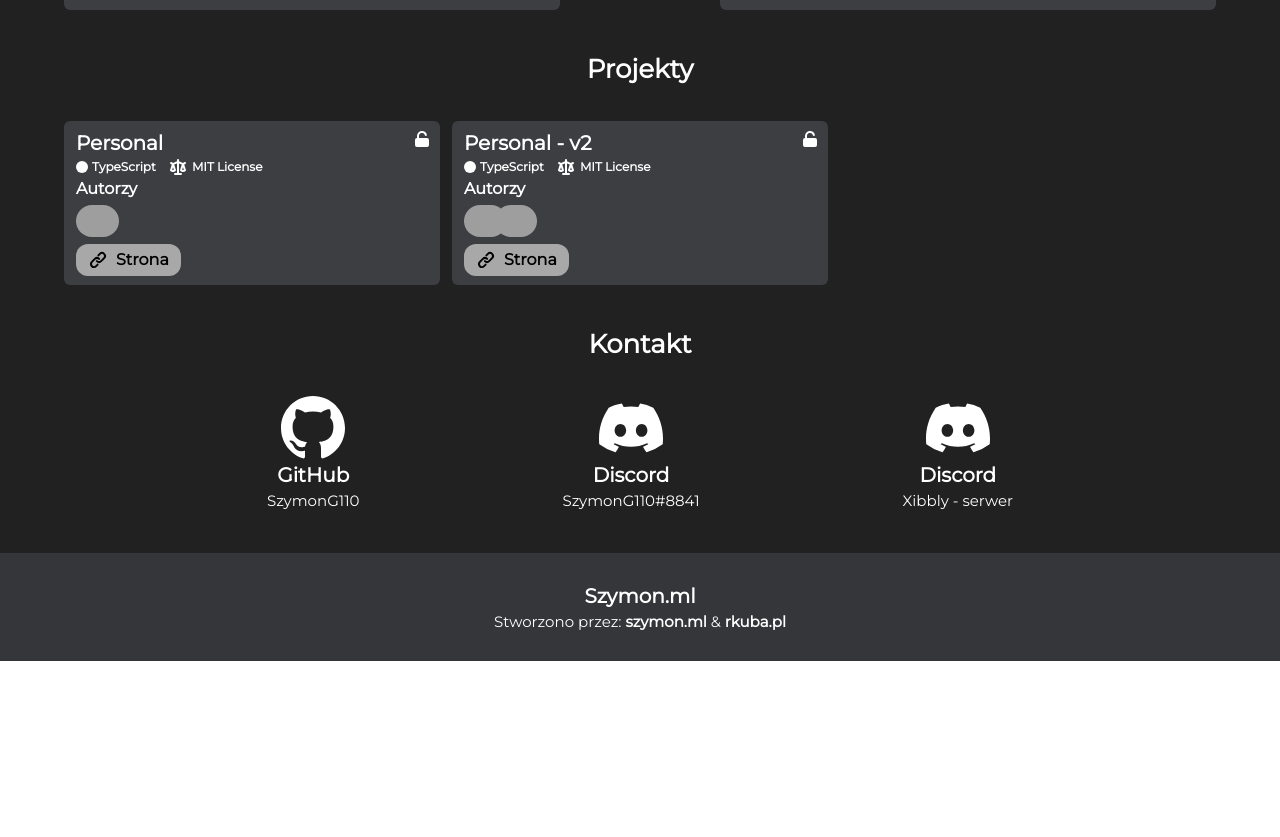
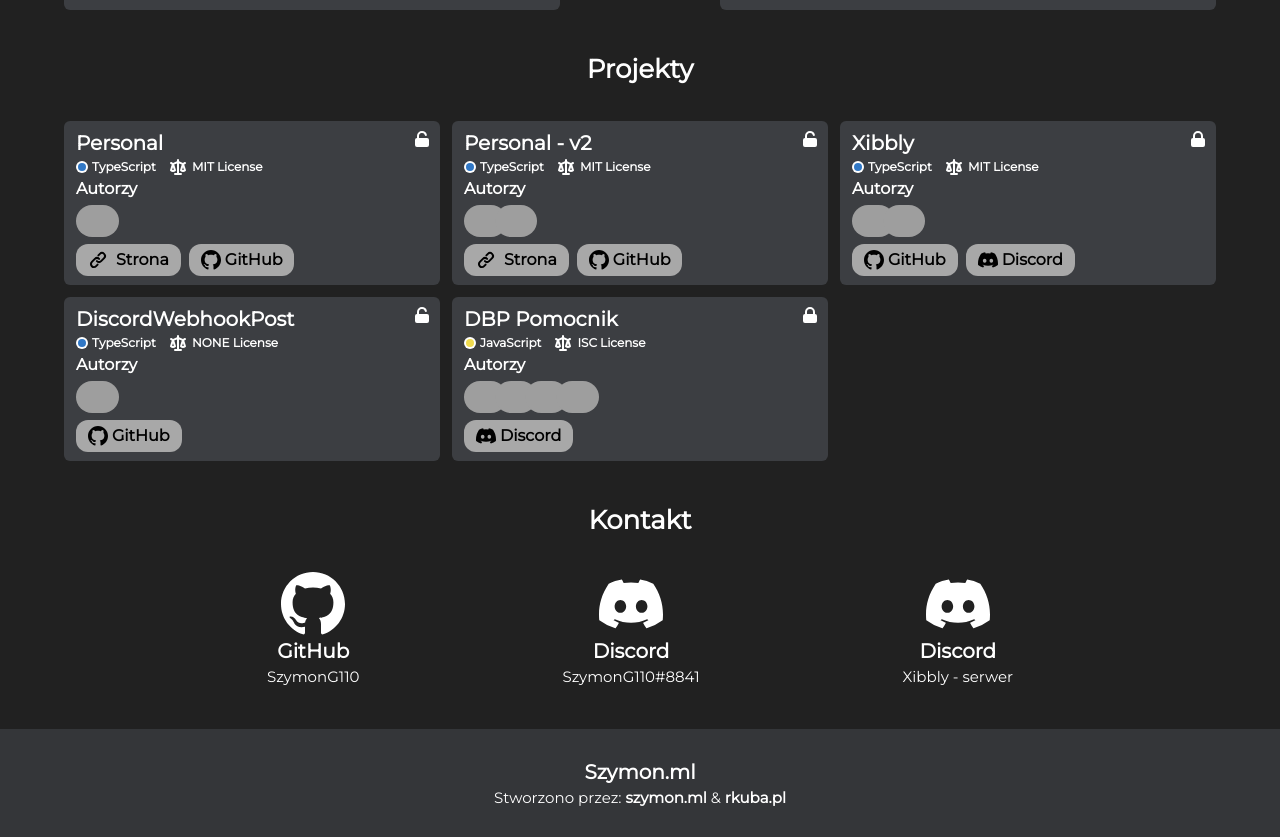
Before and after one commit to SzymonG110/personal-v2, a React (Vite) app: page / in a window 1280 px wide. Shown: the part 1033-1870 px from the top of the page. Before the commit the page ends 1694 px from the top, so only its background shows below. Built offline with nearby package versions, Linux system fonts and the light colour scheme; grey boxes are pictures that could not be loaded.

Commit message:
fix links and full project json

```diff
--- a/src/assets/projects.json
+++ b/src/assets/projects.json
@@ -2,13 +2,17 @@
     "avatars": {
 
         "SzymonG110#8841": "https://cdn.discordapp.com/avatars/548255235823501322/a_03c9a3316860945e9eddfc6ec0f3cd51.gif",
-        "rkubapl#0556": "https://cdn.discordapp.com/avatars/494017032283619329/4c231a6e4a07f203f22351dc2314d263.png"
+        "rkubapl#0556": "https://cdn.discordapp.com/avatars/494017032283619329/4c231a6e4a07f203f22351dc2314d263.png",
+        "Mateusz#4711": "https://cdn.discordapp.com/avatars/395266229436153868/a_4f8b6f09e9fc953e57d3f73aa69ff3f3.gif",
+        "Dezet#2715": "https://cdn.discordapp.com/avatars/682632445396254882/7bf58cc8e67f5fb23e55e8147d07b199.png",
+        "Pacio#1414": "https://cdn.discordapp.com/avatars/589457062971572225/a_04786e52ece2967ab53f66c7220fc585.gif"
 
     },
 
     "langs": {
 
-        "TypeScript": "#3178C6"
+        "TypeScript": "#3178C6",
+        "JavaScript": "#F0DB4F"
 
     },
 
@@ -52,6 +56,64 @@
                     "url": "https://github.com/SzymonG110/personal-v2"
                 }
             ]
+        },
+
+        {
+            "public": false,
+            "title": "Xibbly",
+            "lang": "TypeScript",
+            "license": "MIT",
+            "authors": [
+                "SzymonG110#8841",
+                "Mateusz#4711"
+            ],
+            "links": [
+                {
+                    "name": "GitHub",
+                    "url": "https://github.com/Xibbly"
+                },
+
+                {
+                    "name": "Discord",
+                    "url": "https://discord.gg/89gxvAP"
+                }
+            ]
+        },
+
+        {
+            "public": true,
+            "title": "DiscordWebhookPost",
+            "lang": "TypeScript",
+            "license": "NONE",
+            "authors": [
+                "SzymonG110#8841"
+            ],
+            "links": [
+                {
+                    "name": "GitHub",
+                    "url": "https://github.com/SzymonG110/DiscordWebhookPost"
+                }
+            ]
+        },
+
+        {
+            "public": false,
+            "title": "DBP Pomocnik",
+            "lang": "JavaScript",
+            "license": "ISC",
+            "authors": [
+                "Dezet#2715",
+                "Mateusz#4711",
+                "SzymonG110#8841",
+                "Pacio#1414"
+            ],
+            "links": [
+                {
+                    "name": "Discord",
+                    "url": "https://discord.gg/d7u7bsjzQ5"
+                }
+            ]
+
         }
     ]
 }
--- a/src/components/ProjectCard.tsx
+++ b/src/components/ProjectCard.tsx
@@ -46,7 +46,7 @@
 
     }
 
-    links(): JSX.Element | undefined {
+    links(): JSX.Element[] {
 
         const Page =
             <svg xmlns="http://www.w3.org/2000/svg" className="h-5 w-5 mr-2" viewBox="0 0 20 20" fill="currentColor">
@@ -63,8 +63,7 @@
                 <path d="M12 0c-6.626 0-12 5.373-12 12 0 5.302 3.438 9.8 8.207 11.387.599.111.793-.261.793-.577v-2.234c-3.338.726-4.033-1.416-4.033-1.416-.546-1.387-1.333-1.756-1.333-1.756-1.089-.745.083-.729.083-.729 1.205.084 1.839 1.237 1.839 1.237 1.07 1.834 2.807 1.304 3.492.997.107-.775.418-1.305.762-1.604-2.665-.305-5.467-1.334-5.467-5.931 0-1.311.469-2.381 1.236-3.221-.124-.303-.535-1.524.117-3.176 0 0 1.008-.322 3.301 1.23.957-.266 1.983-.399 3.003-.404 1.02.005 2.047.138 3.006.404 2.291-1.552 3.297-1.23 3.297-1.23.653 1.653.242 2.874.118 3.176.77.84 1.235 1.911 1.235 3.221 0 4.609-2.807 5.624-5.479 5.921.43.372.823 1.102.823 2.222v3.293c0 .319.192.694.801.576 4.765-1.589 8.199-6.086 8.199-11.386 0-6.627-5.373-12-12-12z" />
             </svg>
 
-        for (const link of this.props.links)
-            return (
+        return this.props.links.map(link =>
             <a className='bg-[#A8A8A8] text-black rounded-xl inline-flex items-center px-3 py-1 hover:bg-[#dadada] duration-500' href={link.url}>
                 {link.name === 'Strona' && Page}
                 {link.name === 'Discord' && Discord}
@@ -86,7 +85,7 @@
                 <div>
                     <h4 className='flex items-center text-xs'>
                         <div className='bg-[#ffffff] h-3 w-3 rounded-full flex justify-center items-center mr-1'>
-                            <div className={`bg-[${this.props.language.color}] h-2 w-2 rounded-full`} />
+                            <div className={`bg-[${this.props.language.color}] h-2 w-2 rounded-full`} style={{ background: this.props.language.color }} />
                         </div>
                         {this.props.language.name}
                         <svg xmlns="http://www.w3.org/2000/svg" className="h-5 w-5 ml-3 mr-1" viewBox="0 0 20 20" fill="currentColor">
@@ -102,7 +101,9 @@
                     </div>
                 </div>
 
+                <div className='space-x-2'>
                     {this.links()}
+                </div>
             </div>
         )
 
```
Lines whose indentation alone changed are shown as unchanged.
